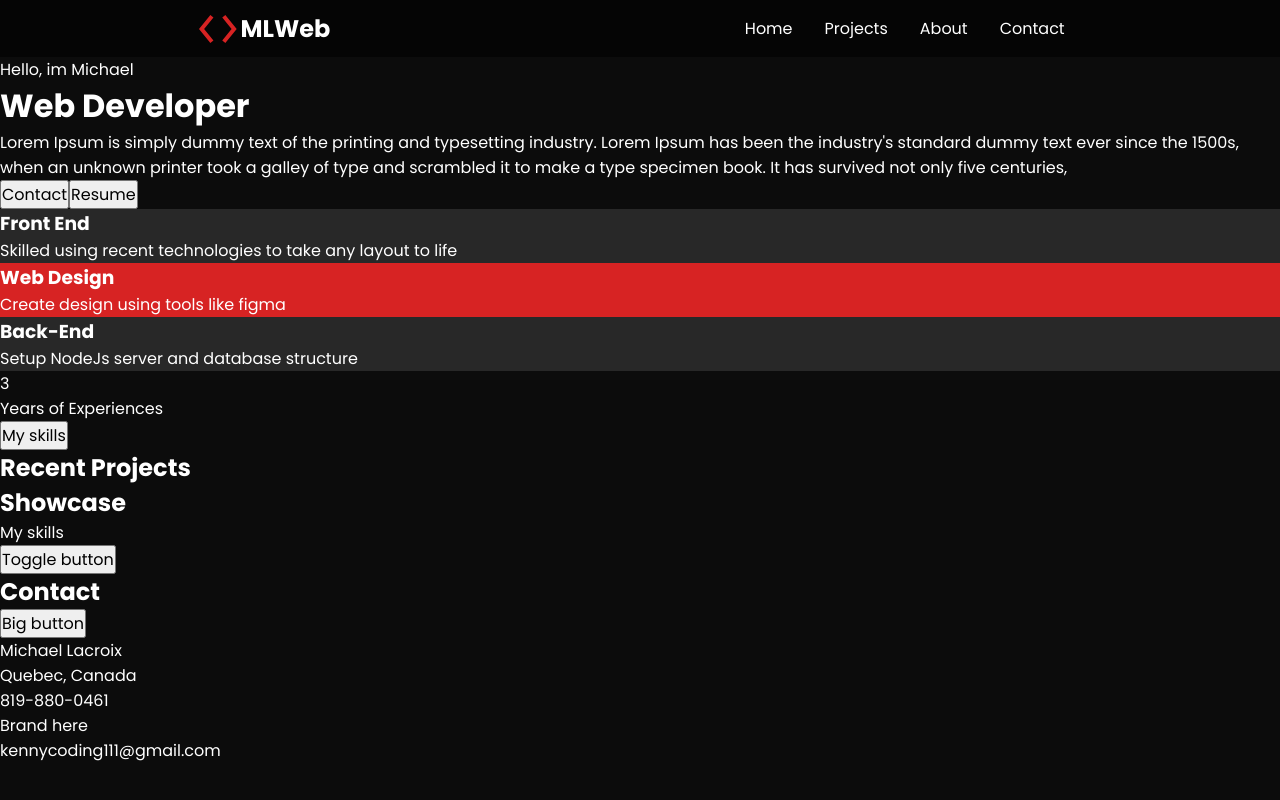
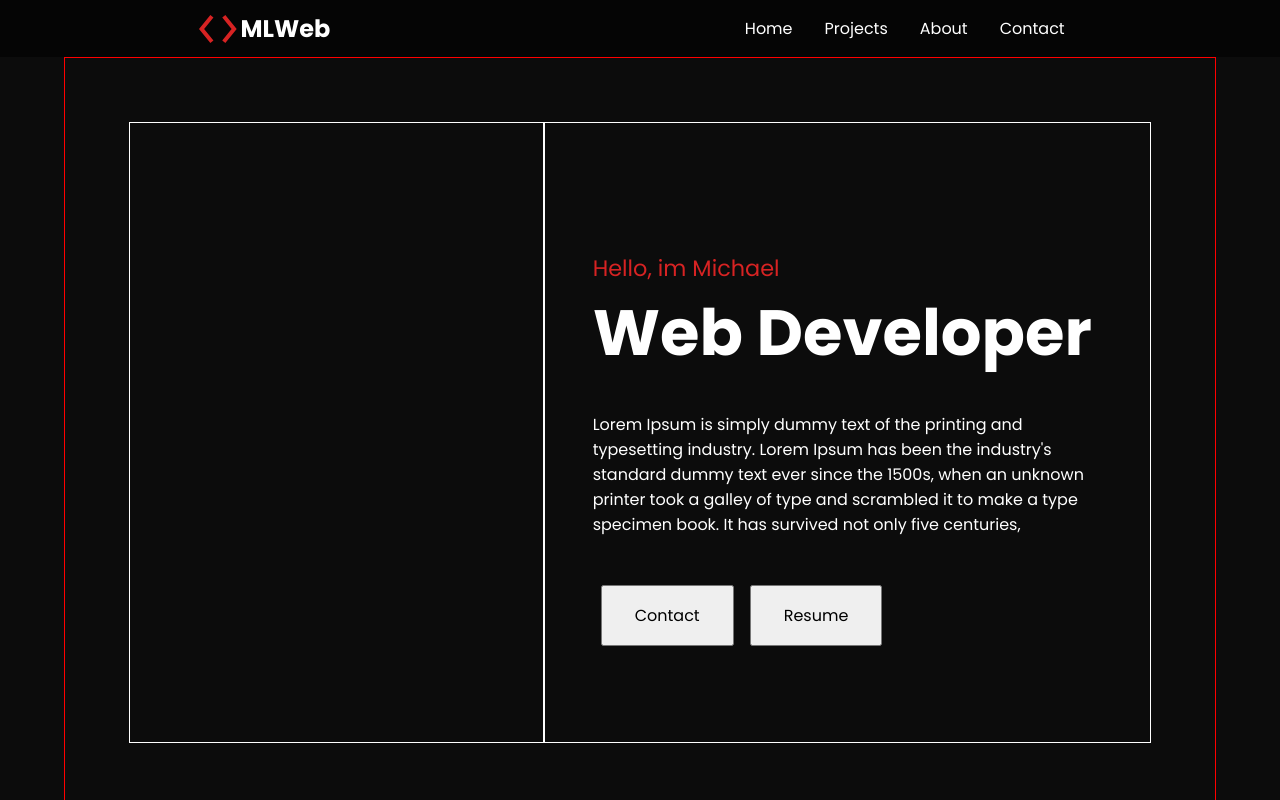
Before and after one commit to mlcoding111/Modern-Portfolio, a React (Create React App) app: page / in a window 1280 px wide. Shown: the top 800 px of the page. Built offline with nearby package versions, Linux system fonts and the light colour scheme.

Commit message:
Changed header display grid for flex layout

```diff
--- a/src/containers/Header/index.jsx
+++ b/src/containers/Header/index.jsx
@@ -1,23 +1,25 @@
-import React from 'react'
-import styled from 'styled-components'
+import React from "react";
+import * as Styled from './styles.js'
+
 function Header() {
   return (
     <>
-      <HeaderWrap>
+      <Styled.Header>
 
-        <div className="hero-img">
+        <div className="hero">
 
-        </div>
+          <div className="hero-img"></div>
 
           <div className="hero-description">
-
             <div className="hero-text">
               <span id="my-name">Hello, im Michael</span>
               <h1 id="profession">Web Developer</h1>
-            <p className='description'>
-              Lorem Ipsum is simply dummy text of the printing and typesetting industry. Lorem Ipsum has been the industry's standard dummy text ever since the 1500s, when an unknown printer took a galley of
-              type and scrambled it to make a type specimen book. It has survived not only five centuries,
-
+              <p className="description">
+                Lorem Ipsum is simply dummy text of the printing and typesetting
+                industry. Lorem Ipsum has been the industry's standard dummy
+                text ever since the 1500s, when an unknown printer took a galley
+                of type and scrambled it to make a type specimen book. It has
+                survived not only five centuries,
               </p>
             </div>
 
@@ -25,26 +27,34 @@ function Header() {
               <button>Contact</button>
               <button>Resume</button>
             </div>
-
+          </div>
         </div>
 
         <div className="skills-display">
-          <SkillCard>
+
+            <Styled.SkillCard>
+              <div>
                 <h3>Front End</h3>
-            <p>Skilled using recent technologies to take any layout to life</p>
-          </SkillCard>
+                <p>
+                  Skilled using recent technologies to take any layout to life
+                </p>
+              </div>
+            </Styled.SkillCard>
 
-          <SkillCard red>
+            <Styled.SkillCard red>
+              <div>
+                {" "}
                 <h3>Web Design</h3>
                 <p>Create design using tools like figma</p>
+              </div>
+            </Styled.SkillCard>
 
-          </SkillCard>
-
-          <SkillCard>
+            <Styled.SkillCard>
+              <div>
                 <h3>Back-End</h3>
                 <p>Setup NodeJs server and database structure</p>
-          </SkillCard>
-
+              </div>
+            </Styled.SkillCard>
         </div>
 
         <div className="stats-display">
@@ -57,17 +67,10 @@ function Header() {
               <button>My skills</button>
             </div>
         </div>
-      </HeaderWrap>
+
+      </Styled.Header>
     </>
-  )
+  );
 }
 
-export default Header
-
-export const HeaderWrap = styled.header`
-
-`
-
-export const SkillCard = styled.div`
-  background: ${props => props.red ? props.theme.secondary : "#282828"}
-`
+export default Header;
--- a/src/containers/Header/styles.js
+++ b/src/containers/Header/styles.js
@@ -1 +1,91 @@
-import { styled } from 'styled-components'
+import styled from 'styled-components'
+
+export const Header = styled.header`
+  margin: 0 auto;
+  max-width: 90%;
+  border: 1px solid red;
+  min-height: 85vh;
+  padding: 4em 0;
+
+
+  .hero{
+    padding: 0 4em;  // Change it for mobile
+    display: flex;
+    flex-wrap: wrap;
+    /* display: grid;
+    gap: 1em;
+    grid-template-columns: repeat(auto-fit, minmax(250px, 1fr)); // replace 1fr for auto when image will be uploaded */
+  }
+
+  .hero > * {
+    border: 1px solid white;
+    padding: 3em; // Change it for mobile
+    flex: 1 1 10em;
+  }
+
+  .hero-description{
+    flex: 2;
+  }
+
+
+  .hero-button > *{
+    padding: 1em 2em;
+    margin: 3em .5em;
+  }
+
+  .hero-text{
+    padding-top: 5em;
+  }
+
+  .hero-text .description{
+    max-width: 600px;
+  }
+
+  .hero-text #profession{
+    margin-top: auto;
+    margin-bottom: .5em;
+    font-size: 4rem;
+  }
+
+  .hero-text #my-name{
+    font-size: 1.4rem;
+    color: ${props => props.theme.secondary};
+  }
+
+  .skills-display{
+    position: relative;
+    max-width: 1000px;
+    margin: 3em auto;
+    padding: 2em 0;
+    display: flex;
+    flex-wrap: wrap;
+    /* display: grid;
+    gap: 1em;
+    grid-template-columns: repeat(auto-fit, minmax(250px, 1fr)); */
+  }
+  .skills-display > * {
+    margin: .5em;
+    flex: 1 1 10em;
+    gap: 1em;
+  }
+
+  .stats-display{
+    position: relative;
+    margin: 3rem 0;
+    display: flex;
+    justify-content: space-around;
+    text-align: center;
+    color: ${props => props.theme.secondary};
+  }
+
+
+  #year{
+    font-size: 5rem;
+  }
+
+`;
+
+export const SkillCard = styled.div`
+  padding: 4em 1em;
+  background: ${(props) => (props.red ? props.theme.secondary : "#282828")};
+`;
```
Lines whose indentation alone changed are shown as unchanged.
